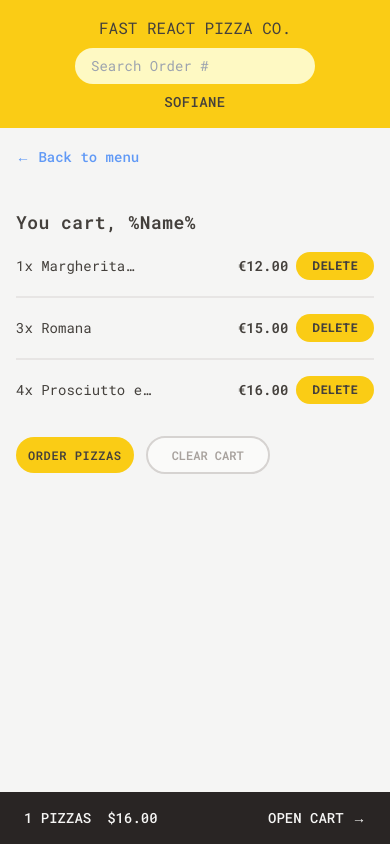
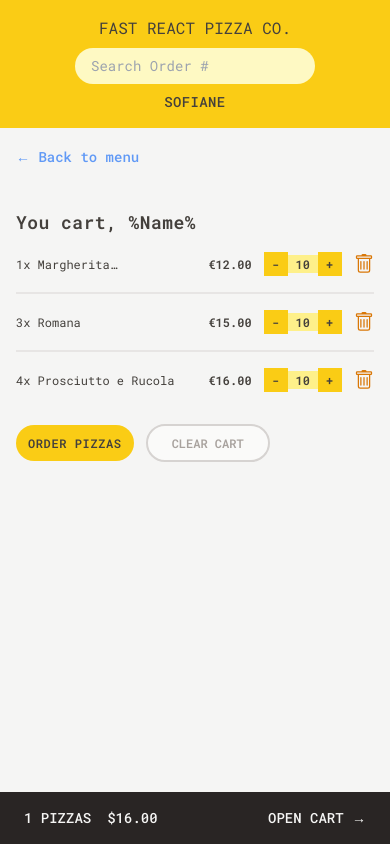
Before and after one commit to sofianeberkane202/fast-delevry-pizza, a React (Vite) app: page /cart in a window 390 px wide. Built offline with nearby package versions, Linux system fonts and the light colour scheme.

Commit message:
add QuantityManage to CartPage componeent

```diff
--- a/src/pages/CartPage.jsx
+++ b/src/pages/CartPage.jsx
@@ -2,6 +2,7 @@
 import PropTypes from "prop-types";
 
 import Button from "../ui/Button";
+import QuantityMange from "../ui/QuantityMange";
 
 const fakeCart = [
   {
@@ -52,15 +53,30 @@ function CartPage() {
 function CartItem({ item }) {
   return (
     <li className="flex items-center gap-4 py-4 sm:justify-between">
-      <p className="line-clamp-1 basis-40 text-sm sm:flex-1 sm:text-base">
+      <p className="xs:text-sm xs:flex-1 line-clamp-1 basis-40 text-[12px] sm:text-base">
         {item.quantity}x {item.name}
       </p>
 
-      <div className="flex flex-1 items-center justify-end gap-2 sm:flex-grow-0">
-        <p className="text-sm font-semibold">&euro;{Number(item.unitPrice).toFixed(2)}</p>
-        <Button type="small" style="px-4 py-1.5  sm:px-6 sm:py-2.5 text-xs font-sans">
+      <div className="flex flex-1 items-center justify-end gap-3 sm:flex-grow-0 sm:gap-6">
+        <p className="xs:text-sm text-[12px] font-semibold">&euro;{Number(item.unitPrice).toFixed(2)}</p>
+
+        <QuantityMange />
+
+        <Button type="small" style="px-4 py-1.5 sm:px-6 sm:py-2.5 sm:text-xs hidden sm:inline-block">
           Delete
         </Button>
+
+        <svg
+          xmlns="http://www.w3.org/2000/svg"
+          width="16"
+          height="16"
+          fill="#d97706"
+          className="bi bi-trash h-5 w-5 cursor-pointer sm:hidden"
+          viewBox="0 0 16 16"
+        >
+          <path d="M5.5 5.5A.5.5 0 0 1 6 6v6a.5.5 0 0 1-1 0V6a.5.5 0 0 1 .5-.5m2.5 0a.5.5 0 0 1 .5.5v6a.5.5 0 0 1-1 0V6a.5.5 0 0 1 .5-.5m3 .5a.5.5 0 0 0-1 0v6a.5.5 0 0 0 1 0z" />
+          <path d="M14.5 3a1 1 0 0 1-1 1H13v9a2 2 0 0 1-2 2H5a2 2 0 0 1-2-2V4h-.5a1 1 0 0 1-1-1V2a1 1 0 0 1 1-1H6a1 1 0 0 1 1-1h2a1 1 0 0 1 1 1h3.5a1 1 0 0 1 1 1zM4.118 4 4 4.059V13a1 1 0 0 0 1 1h6a1 1 0 0 0 1-1V4.059L11.882 4zM2.5 3h11V2h-11z" />
+        </svg>
       </div>
     </li>
   );
```
